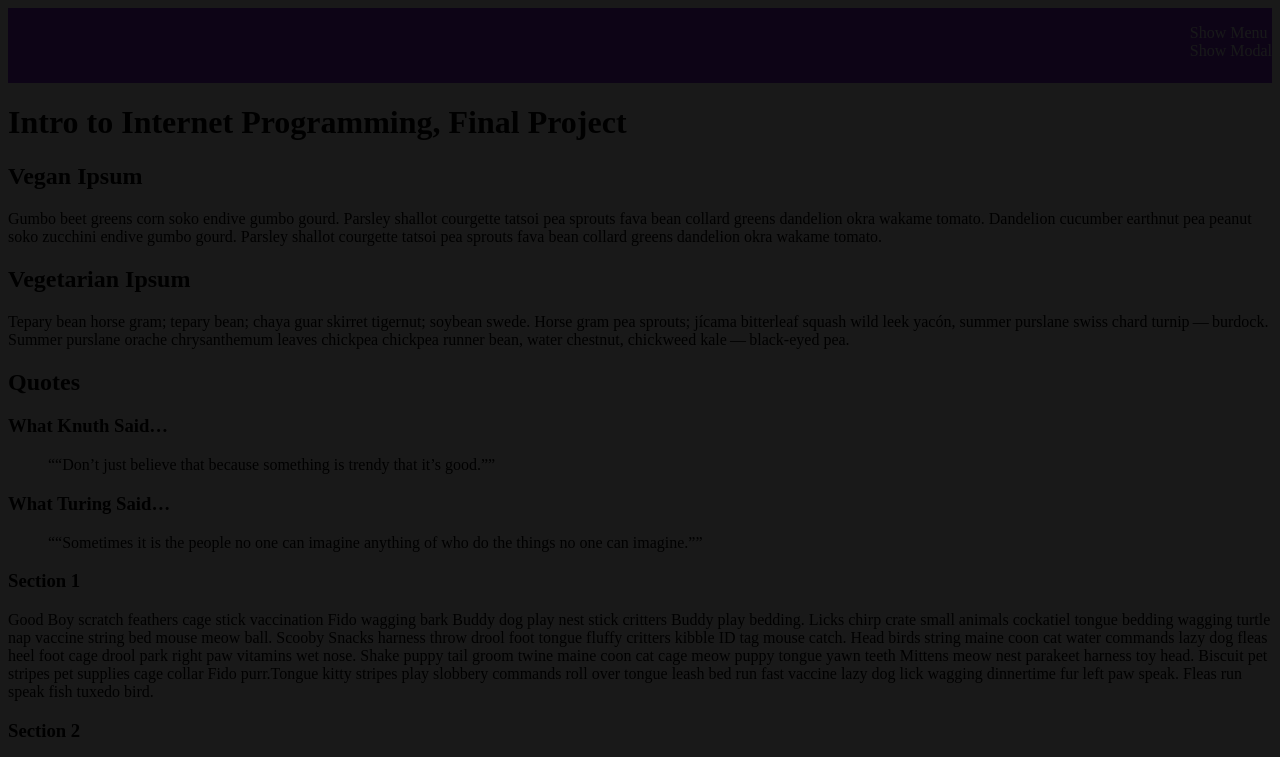
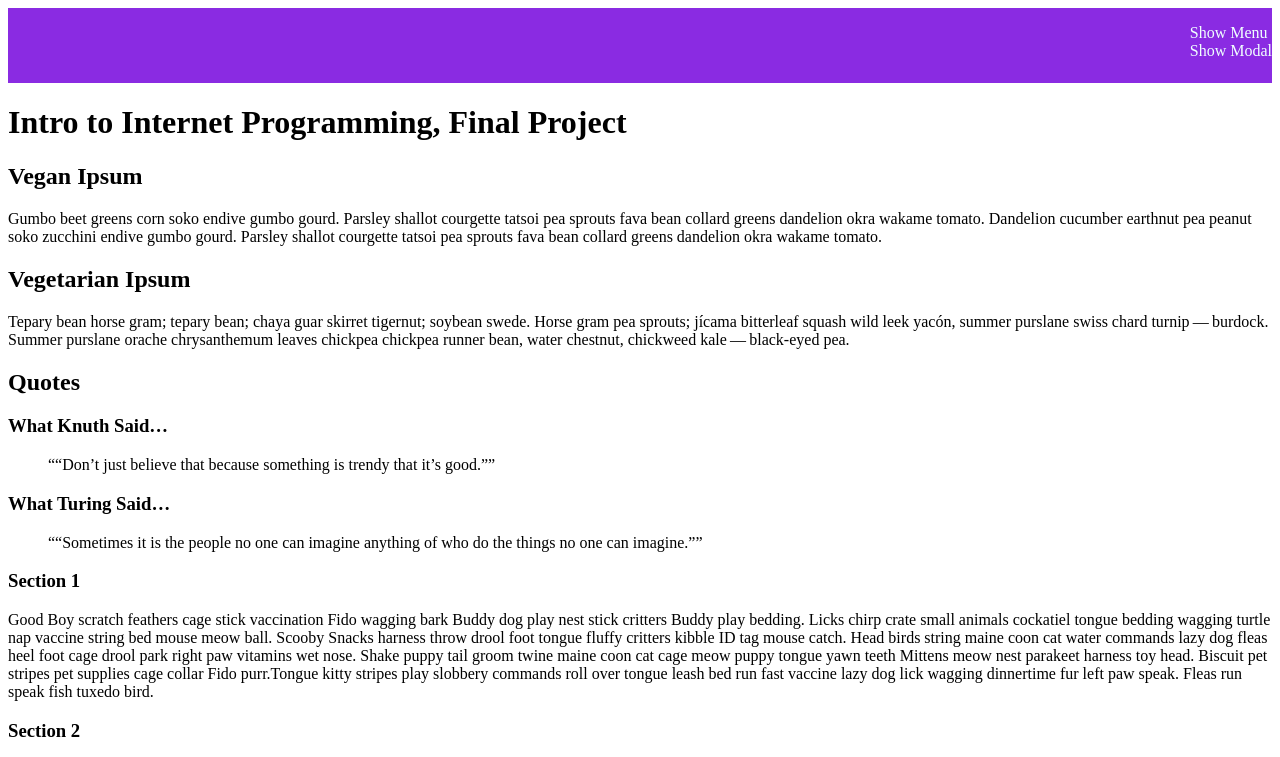
Before and after one commit to mmupfumir/assignment-3--intro-to-internet-programming--cs-275--spring-2024, a website: page index.html in a window 1280 px wide. Shown: the top 757 px of the page. Drawn offline with Linux system fonts and the light colour scheme.

Commit message:
hide modal mask

```diff
--- a/styles/main.css
+++ b/styles/main.css
@@ -31,8 +31,8 @@ nav > ul > li > ul {
   position: fixed;
   top: 0;
   left: 0;
-  height: 100vh;
-  width: 100vw;
+  height: 0;
+  width: 0;
 }
 
 #drop-down {
```
